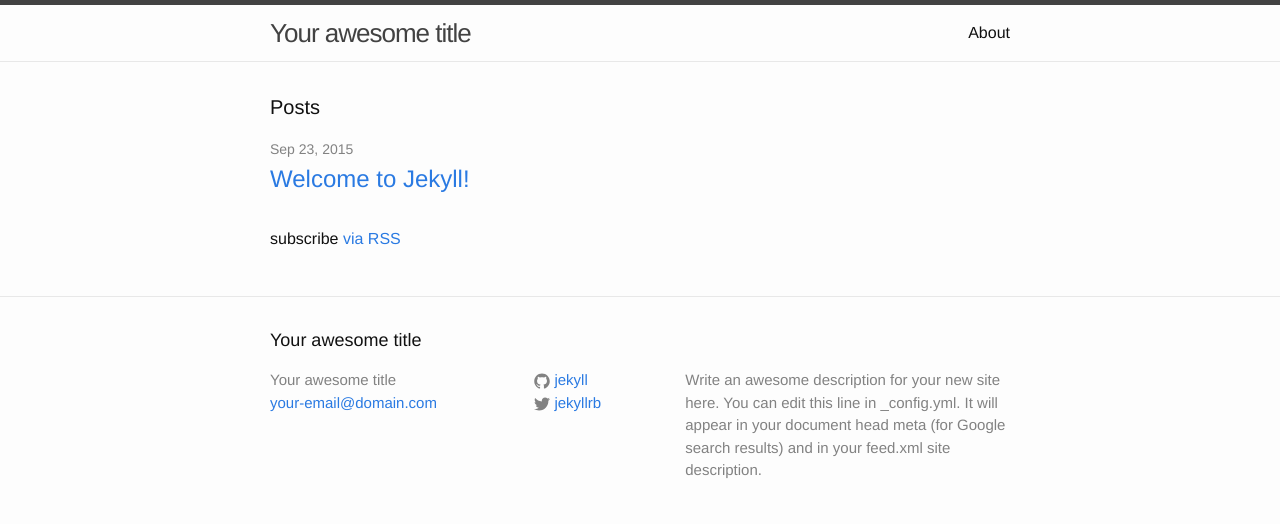
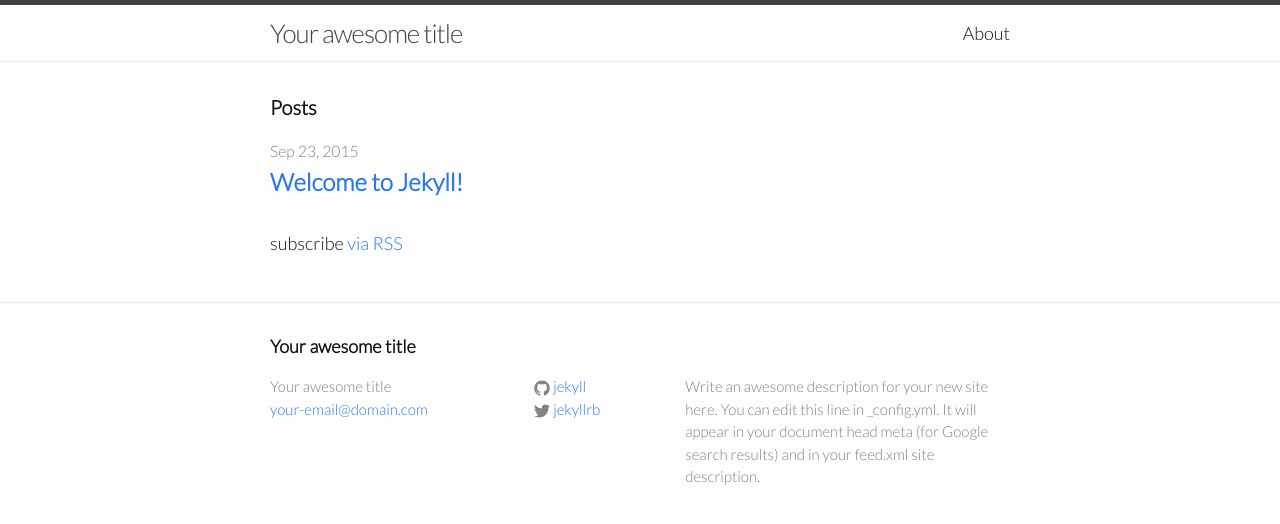
Before and after one commit to Feedpresso/blog, a Jekyll site: the page built from index.html, in a window 1280 px wide. Shown: the top 524 px of the page. Built offline with Jekyll 4.4.1, drawn with Linux system fonts in a browser that asks for light colours.

Commit message:
Adjusted type styling

```diff
--- a/_sass/_base.scss
+++ b/_sass/_base.scss
@@ -80,7 +80,7 @@
  * Headings
  */
 h1, h2, h3, h4, h5, h6 {
-    font-weight: 300;
+    font-weight: 600;
 }
 
 
--- a/css/main.scss
+++ b/css/main.scss
@@ -6,11 +6,10 @@
 
 
 // Our variables
-$base-font-family: Helvetica, Arial, sans-serif;
-$base-font-size:   16px;
+$base-font-family: Lato, "Helvetica Neue", Helvetica, Arial, sans-serif;
+$base-font-size:   18px;
 $small-font-size:  $base-font-size * 0.875;
 $base-line-height: 1.5;
-
 $spacing-unit:     30px;
 
 $text-color:       #111;
@@ -50,3 +49,6 @@
         "layout",
         "syntax-highlighting"
 ;
+
+// Import fonts
+@import url(https://fonts.googleapis.com/css?family=Lato:300italic,700italic,300,600);
```
